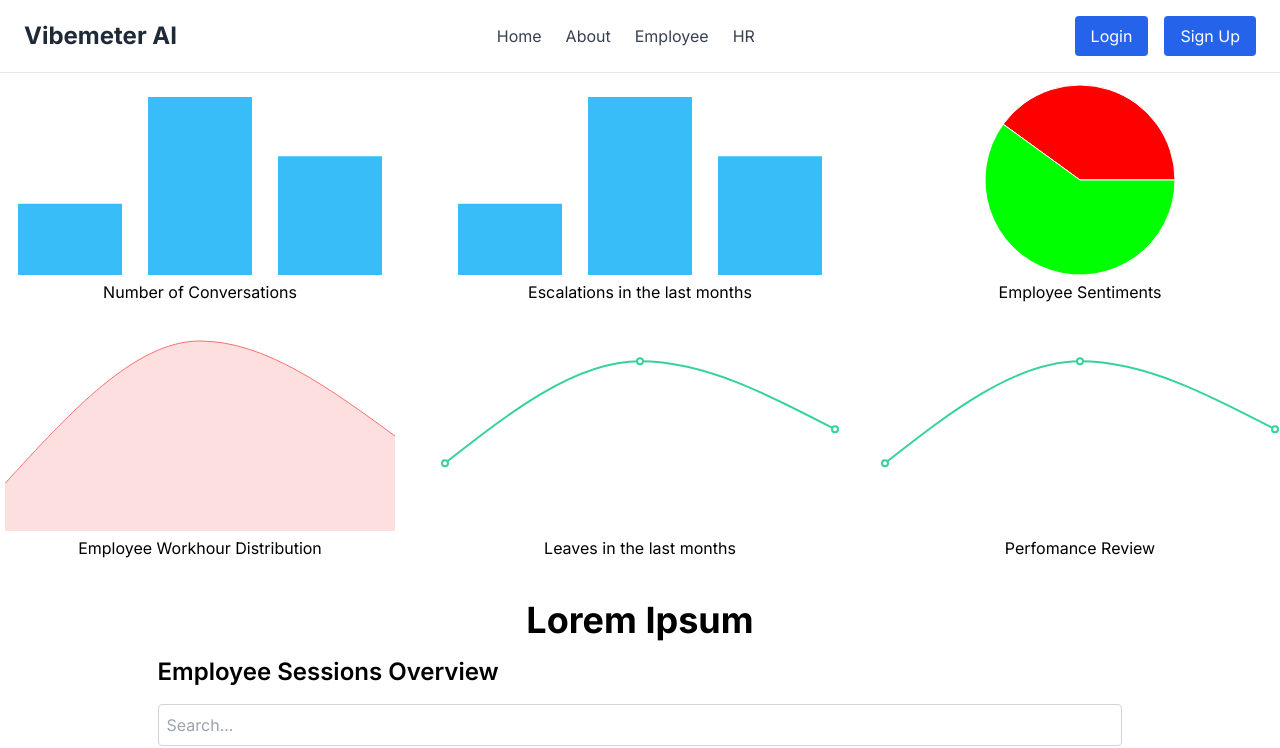
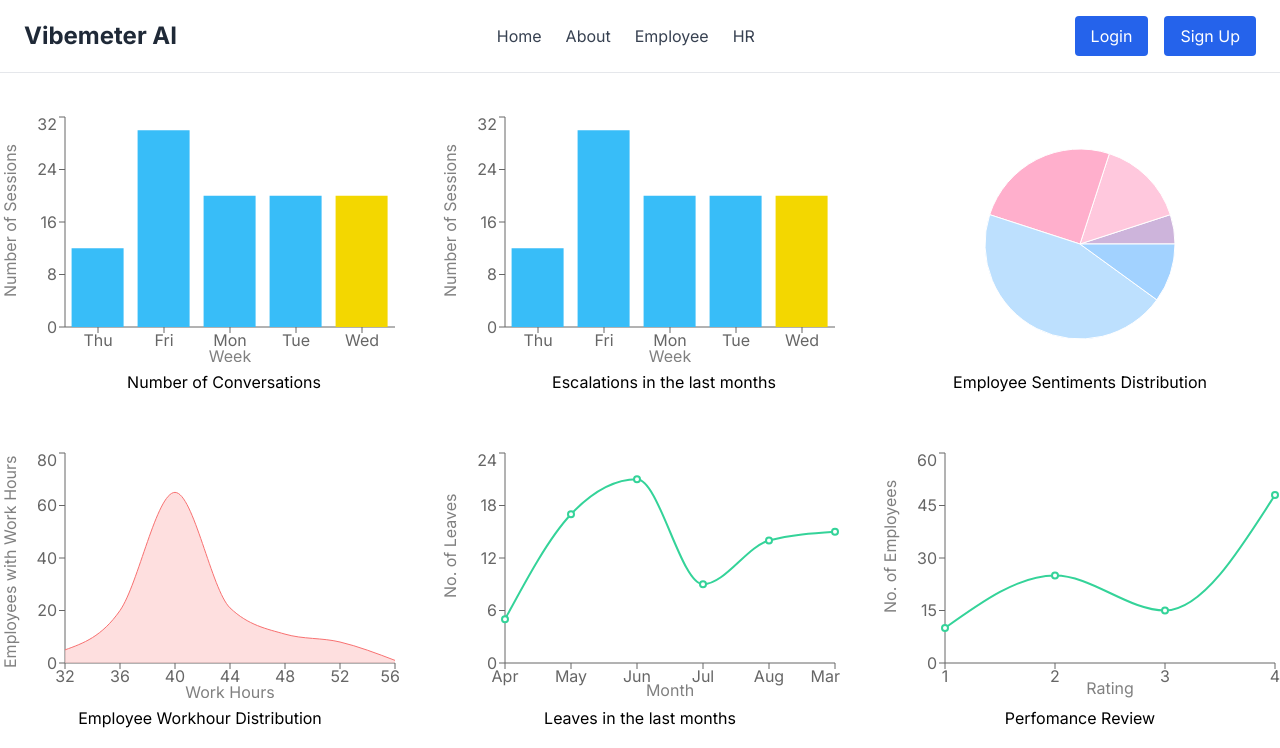
Before and after one commit to Team99os25/frontend, a Next.js app: page /hr-dashboard in a window 1280 px wide. Shown: the top 748 px of the page. Built offline with nearby package versions, Linux system fonts and the light colour scheme; a web font is replaced by a local one.

Commit message:
Added Labels and Axis to Graphs

```diff
--- a/app/hr-dashboard/page.tsx
+++ b/app/hr-dashboard/page.tsx
@@ -21,49 +21,49 @@ const HRDashboard = () => {
   return (
     <div className="flex flex-col items-center justify-center h-full">
       {/* <Sidenav elements={["Employee Records", "Payroll Management", "Reports", "Settings", "Logout"]} /> */}
-      <div className="graphs grid grid-cols-3 gap-x-10 gap-y-28 my-20">
+      <div className="graphs grid grid-cols-3 gap-x-10 gap-y-40 my-28">
         <div className='chart-1 h-36'>
-          <div className="chart">
+          <div className="chart mb-2">
             <ConversationsTinyBar />
           </div>
-          <div className="chart-text text-center">
+          <div className="chart-text text-center pl-12">
             Number of Conversations
           </div>
         </div>
         <div className='chart-1 h-36'>
-          <div className="chart">
+          <div className="chart mb-2">
             <EscalationsTinyBar />
           </div>
-          <div className="chart-text text-center">
+          <div className="chart-text text-center pl-12">
             Escalations in the last months
           </div>
         </div>
-        <div className='chart-3 h-36'>
-          <div className="chart">
+        <div className='chart-3 h-36 mt-8'>
+          <div className="chart mb-[26px]">
             <SentimentsPiChart />
           </div>
           <div className="chart-text text-center">
-            Employee Sentiments
+            Employee Sentiments Distribution
           </div>
         </div>
-        <div className='chart-1 h-36'>
-          <div className="chart">
+        <div className='chart-4 h-36'>
+          <div className="chart mb-2">
             <WorkhoursAreaChart />
           </div>
           <div className="chart-text text-center">
             Employee Workhour Distribution
           </div>
         </div>
-        <div className='chart-1 h-36'>
-          <div className="chart">
+        <div className='chart-5 h-36'>
+          <div className="chart mb-2">
             <LeavesSimpleLine />
           </div>
           <div className="chart-text text-center">
             Leaves in the last months
           </div>
         </div>
-        <div className='chart-1 h-36'>
-          <div className="chart">
+        <div className='chart-6 h-36'>
+          <div className="chart mb-2">
             <PerformanceSimpleLine />
           </div>
           <div className="chart-text text-center">
--- a/components/Graphs/Conversations-TinyBar.tsx
+++ b/components/Graphs/Conversations-TinyBar.tsx
@@ -1,18 +1,34 @@
 "use client";
 
-import { BarChart, Bar, Tooltip, ResponsiveContainer } from 'recharts';
+import { BarChart, Bar, Tooltip, ResponsiveContainer, XAxis, YAxis, Label } from 'recharts';
+
+const WeekMap = ["", "Mon", "Tue", "Wed", "Thu", "Fri"];
+let dayOfTheWeek = (new Date).getDay();
+if(dayOfTheWeek == 6){
+  dayOfTheWeek = 5;
+  /*If viewed on a Saturday = 6, show data for last week, i.e. take current day to be Friday
+  For Sunday = 0, || 5 already handles it and makes last day to be Friday */
+}
 
 const data = [
-  { name: 'A', value: 12 },
-  { name: 'B', value: 30 },
-  { name: 'C', value: 20 },
-];
+  { name: WeekMap[(dayOfTheWeek + 1) % 5 || 5], value: 12 },
+  { name: WeekMap[(dayOfTheWeek + 2) % 5 || 5], value: 30 },
+  { name: WeekMap[(dayOfTheWeek + 3) % 5 || 5], value: 20 },
+  { name: WeekMap[(dayOfTheWeek + 4) % 5 || 5], value: 20 },
+  { name: WeekMap[(dayOfTheWeek) % 5 || 5], value: 20, fill: '#F3D700' },
+]; // || 5 handles the edge-case where dayOfTheWeek % 5 = 0
 
 const TinyBarChart = () => {
   return (
-    <div className="w-[400px] h-[200px]">
+    <div className="w-[400px] h-[250px]">
       <ResponsiveContainer width="100%" height="100%">
         <BarChart data={data}>
+          <XAxis dataKey="name">
+            <Label value="Week" offset={-5} position="insideBottom" />
+          </XAxis>
+          <YAxis>
+            <Label value="Number of Sessions" angle={-90} dy={75} position="insideLeft" />
+          </YAxis>
           <Bar dataKey="value" fill="#38bdf8" />
           <Tooltip />
         </BarChart>
--- a/components/Graphs/Escalations-Tinybar.tsx
+++ b/components/Graphs/Escalations-Tinybar.tsx
@@ -1,18 +1,34 @@
 "use client";
 
-import { BarChart, Bar, Tooltip, ResponsiveContainer } from 'recharts';
+import { BarChart, Bar, Tooltip, ResponsiveContainer, XAxis, YAxis, Label } from 'recharts';
+
+const WeekMap = ["", "Mon", "Tue", "Wed", "Thu", "Fri"];
+let dayOfTheWeek = (new Date).getDay();
+if(dayOfTheWeek == 6){
+  dayOfTheWeek = 5;
+  /*If viewed on a Saturday = 6, show data for last week, i.e. take current day to be Friday
+  For Sunday = 0, || 5 already handles it and makes last day to be Friday */
+}
 
 const data = [
-  { name: 'A', value: 12 },
-  { name: 'B', value: 30 },
-  { name: 'C', value: 20 },
-];
+  { name: WeekMap[(dayOfTheWeek + 1) % 5 || 5], value: 12 },
+  { name: WeekMap[(dayOfTheWeek + 2) % 5 || 5], value: 30 },
+  { name: WeekMap[(dayOfTheWeek + 3) % 5 || 5], value: 20 },
+  { name: WeekMap[(dayOfTheWeek + 4) % 5 || 5], value: 20 },
+  { name: WeekMap[(dayOfTheWeek) % 5 || 5], value: 20, fill: '#F3D700' },
+]; // || 5 handles the edge-case where dayOfTheWeek % 5 = 0
 
 const TinyBarChart = () => {
   return (
-    <div className="w-[400px] h-[200px]">
+    <div className="w-[400px] h-[250px]">
       <ResponsiveContainer width="100%" height="100%">
         <BarChart data={data}>
+          <XAxis dataKey="name">
+            <Label value="Week" offset={-5} position="insideBottom" />
+          </XAxis>
+          <YAxis>
+            <Label value="Number of Sessions" angle={-90} dy={75} position="insideLeft" />
+          </YAxis>
           <Bar dataKey="value" fill="#38bdf8" />
           <Tooltip />
         </BarChart>
--- a/components/Graphs/Leaves-SimpleLine.tsx
+++ b/components/Graphs/Leaves-SimpleLine.tsx
@@ -1,18 +1,36 @@
 "use client";
 
-import { LineChart, Line, Tooltip, ResponsiveContainer } from 'recharts';
+import { LineChart, Line, Tooltip, ResponsiveContainer, XAxis, YAxis, Label } from 'recharts';
+
+const MonthMap = ["Jan", "Feb", "Mar", "Apr", "May", "Jun", "Jul", "Aug", "Sep", "Oct", "Nov", "Dec"];
+const currentMonth = new Date().getMonth(); // 0 = Jan, 11 = Dec
 
 const data = [
-  { name: 'A', value: 10 },
-  { name: 'B', value: 25 },
-  { name: 'C', value: 15 },
+  { name: MonthMap[(currentMonth + 1) % 12], value: 5 },
+  { name: MonthMap[(currentMonth + 2) % 12], value: 17 },
+  { name: MonthMap[(currentMonth + 3) % 12], value: 21 },
+  { name: MonthMap[(currentMonth + 4) % 12], value: 9 },
+  { name: MonthMap[(currentMonth + 5) % 12], value: 14 },
+/*   { name: MonthMap[(currentMonth + 6) % 12], value: 15 },
+  { name: MonthMap[(currentMonth + 7) % 12], value: 20 },
+  { name: MonthMap[(currentMonth + 8) % 12], value: 18 },
+  { name: MonthMap[(currentMonth + 9) % 12], value: 7 },
+  { name: MonthMap[(currentMonth + 10) % 12], value: 11 },
+  { name: MonthMap[(currentMonth + 11) % 12], value: 15 }, */
+  { name: MonthMap[currentMonth], value: 15 },
 ];
 
 const SimpleLineChart = () => {
   return (
-    <div className="w-[400px] h-[200px]">
+    <div className="w-[400px] h-[250px]">
       <ResponsiveContainer width="100%" height="100%">
         <LineChart data={data}>
+          <XAxis dataKey="name">
+            <Label value="Month" offset={-3} position="insideBottom" />
+          </XAxis>
+          <YAxis>
+            <Label value="No. of Leaves" angle={-90} dy={40} position="insideLeft" />
+          </YAxis>
           <Line type="monotone" dataKey="value" stroke="#34d399" strokeWidth={2} />
           <Tooltip />
         </LineChart>
--- a/components/Graphs/Performance-SimpleLine.tsx
+++ b/components/Graphs/Performance-SimpleLine.tsx
@@ -1,18 +1,25 @@
 "use client";
 
-import { LineChart, Line, Tooltip, ResponsiveContainer } from 'recharts';
+import { LineChart, Line, Tooltip, ResponsiveContainer, XAxis, YAxis, Label } from 'recharts';
 
 const data = [
-  { name: 'A', value: 10 },
-  { name: 'B', value: 25 },
-  { name: 'C', value: 15 },
+  { name: '1', value: 10 },
+  { name: '2', value: 25 },
+  { name: '3', value: 15 },
+  { name: '4', value: 48 },
 ];
 
 const SimpleLineChart = () => {
   return (
-    <div className="w-[400px] h-[200px]">
+    <div className="w-[400px] h-[250px]">
       <ResponsiveContainer width="100%" height="100%">
         <LineChart data={data}>
+          <XAxis dataKey="name">
+            <Label value="Rating" offset={-1} position="insideBottom" />
+          </XAxis>
+          <YAxis>
+            <Label value="No. of Employees" angle={-90} dy={55} position="insideLeft" />
+          </YAxis>
           <Line type="monotone" dataKey="value" stroke="#34d399" strokeWidth={2} />
           <Tooltip />
         </LineChart>
--- a/components/Graphs/Sentiments-Piechart.tsx
+++ b/components/Graphs/Sentiments-Piechart.tsx
@@ -24,8 +24,11 @@ export default MyChart = () => (
 import { PieChart, Pie, Tooltip, Cell } from 'recharts';
 
 const data = [
-  { name: 'A', value: 40, color: '#FF0000' },
-  { name: 'B', value: 60, color: '#00FF00' },
+  { name: 'Score 1', value: 5, color: '#CDB4DB' },
+  { name: 'Score 2', value: 15, color: '#FFC8DD' },
+  { name: 'Score 3', value: 25, color: '#FFAFCC' },
+  { name: 'Score 4', value: 45, color: '#BDE0FE' },
+  { name: 'Score 5', value: 10, color: '#A2D2FF' },
 ];
 
 const MyChart = () => {
--- a/components/Graphs/Workhours-Areachart.tsx
+++ b/components/Graphs/Workhours-Areachart.tsx
@@ -1,18 +1,34 @@
 "use client";
 
-import { AreaChart, Area, Tooltip, ResponsiveContainer } from 'recharts';
+import { AreaChart, Area, Tooltip, ResponsiveContainer, XAxis, YAxis, Label } from 'recharts';
 
 const data = [
-  { name: 'A', value: 5 },
-  { name: 'B', value: 20 },
-  { name: 'C', value: 10 },
+  { name: '32', value: 5 },
+  { name: '36', value: 20 },
+  { name: '40', value: 65 },
+  { name: '44', value: 21 },
+  { name: '48', value: 11 },
+  { name: '52', value: 8 },
+  { name: '56', value: 1 },
 ];
 
 const AreaChartComponent = () => {
   return (
-    <div className="w-[400px] h-[200px]">
+    <div className="w-[400px] h-[250px]">
       <ResponsiveContainer width="100%" height="100%">
         <AreaChart data={data}>
+          <defs>
+            <linearGradient id="colorSessions" x1="0" y1="0" x2="0" y2="1">
+              <stop offset="5%" stopColor="#8884d8" stopOpacity={0.8} />
+              <stop offset="95%" stopColor="#8884d8" stopOpacity={0} />
+            </linearGradient>
+          </defs>
+          <XAxis dataKey="name">
+            <Label value="Work Hours" offset={-5} position="insideBottom" />
+          </XAxis>
+          <YAxis>
+            <Label value="Employees with Work Hours" angle={-90} dy={110} position="insideLeft" />
+          </YAxis>
           <Area type="monotone" dataKey="value" stroke="#f87171" fill="#fecaca" />
           <Tooltip />
         </AreaChart>
--- a/components/Table/Table.tsx
+++ b/components/Table/Table.tsx
@@ -68,7 +68,7 @@ const TableComponent = () => {
   });
 
   return (
-    <div className="p-4 max-w-6xl mx-auto">
+    <div className="p-4 max-w-full mx-auto">
       <h2 className="text-2xl font-semibold mb-4">Employee Sessions Overview</h2>
 
       <input
@@ -79,7 +79,7 @@ const TableComponent = () => {
         className="mb-4 p-2 border border-gray-300 rounded w-full"
       />
 
-      <div className="overflow-x-auto">
+      <div className="table-auto overflow-x-auto">
         <table className="min-w-full bg-white border border-gray-300">
           <thead className="bg-gray-100">
             {table.getHeaderGroups().map(headerGroup => (
```
